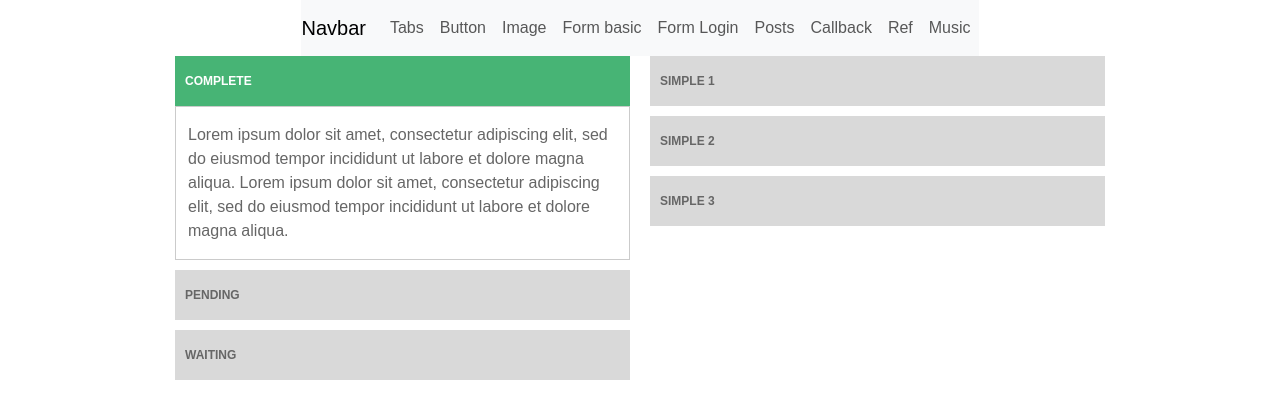
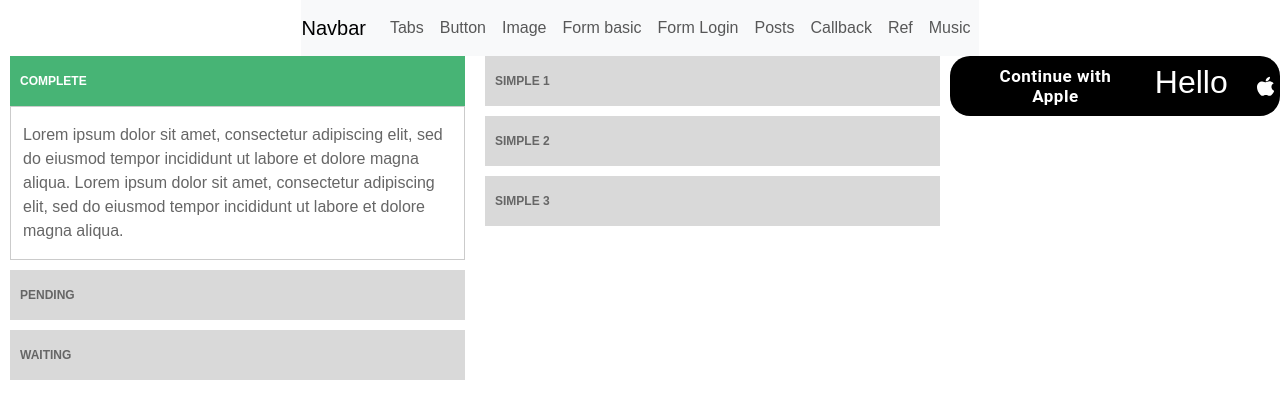
Before and after one commit to trinhphuongdesigner/batch-2-js, a React (Create React App) app in the folder batch-02-reactjs/: page /button-accordions in a window 1280 px wide. Shown: the top 418 px of the page. Built offline with nearby package versions, Linux system fonts and the light colour scheme.

Commit message:
children

```diff
--- a/batch-02-reactjs/src/App.js
+++ b/batch-02-reactjs/src/App.js
@@ -16,7 +16,7 @@ import UseCallback from 'Pages/Hook/UseCallback.jsx';
 import UseMemo from 'Pages/Hook/UseMemo.jsx';
 import UseRef from 'Pages/Hook/UseRef.jsx';
 
-import Header from 'components/Header';
+import Header from 'components/Layout/Header';
 
 import './App.css';
 import './style.css';
--- a/batch-02-reactjs/src/Pages/ButtonAccordions/index.jsx
+++ b/batch-02-reactjs/src/Pages/ButtonAccordions/index.jsx
@@ -2,6 +2,8 @@ import React from 'react';
 
 import MultipleOpen from './multipleOpen';
 import OpenAtATime from './openAtATime';
+import LoginButton from 'components/Buttons/LoginButton';
+import Button from 'components/Button';
 
 function ButtonAccordions(props) {
   return (
@@ -9,6 +11,24 @@ function ButtonAccordions(props) {
       <OpenAtATime />
 
       <MultipleOpen />
+
+      <Button title="Continue with Apple">
+        <>
+          <h2 className='text-white'>Hello</h2>
+          <svg
+            xmlns="http://www.w3.org/2000/svg"
+            width="20"
+            height="23"
+            viewBox="0 0 20 23"
+            fill="none"
+          >
+            <path
+              d="M16.721 11.912C16.7096 10.1087 17.5937 8.74962 19.3791 7.7475C18.3805 6.42543 16.8698 5.6983 14.8784 5.55816C12.9928 5.42066 10.9299 6.5735 10.1745 6.5735C9.37625 6.5735 7.55079 5.60575 6.11445 5.60575C3.15021 5.64806 0 7.7898 0 12.1473C0 13.435 0.254649 14.765 0.763948 16.1347C1.44492 17.938 3.89986 22.3563 6.46066 22.2849C7.79971 22.2558 8.74678 21.4071 10.4893 21.4071C12.1803 21.4071 13.0558 22.2849 14.5494 22.2849C17.133 22.2505 19.3534 18.2341 20 16.4255C16.535 14.9157 16.721 12.0045 16.721 11.912ZM13.7139 3.84741C15.1645 2.25564 15.0329 0.80666 14.99 0.285767C13.7082 0.354514 12.226 1.09223 11.382 1.99916C10.4521 2.9722 9.90558 4.17528 10.0229 5.53172C11.4077 5.62955 12.6724 4.97116 13.7139 3.84741Z"
+              fill="white"
+            />
+          </svg>
+        </>
+      </Button>
     </div>
   );
 }
--- /dev/null
+++ b/batch-02-reactjs/src/components/Button/index.jsx
@@ -0,0 +1,12 @@
+function Button(props) {
+  const { title, children } = props;
+
+  return (
+    <button className="button-c">
+      <span className="text">{title}</span>
+      {children}
+    </button>
+  );
+}
+
+export default Button;
```
Also changed, not shown: batch-02-reactjs/src/components/Layout/NonAuthLayout/Header.jsx (added, +65 -0 lines), batch-02-reactjs/src/components/Layout/NonAuthLayout/index.jsx (added, +12 -0 lines), batch-02-reactjs/src/components/Layout/Header/index.jsx (renamed from batch-02-reactjs/src/components/Header/index.jsx).
